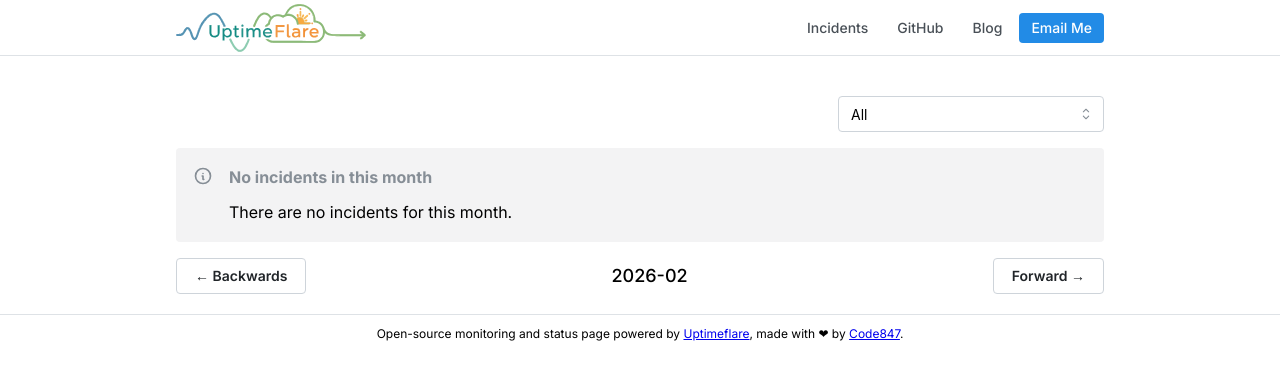
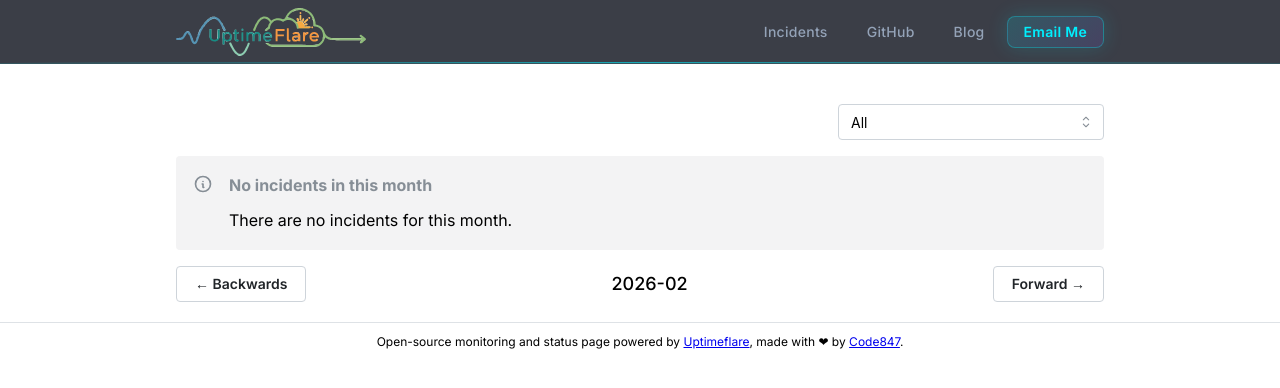
Before and after one commit to Code847/UptimeFlare, a Next.js app: page /incidents in a window 1280 px wide. Shown: the top 388 px of the page. Built offline with nearby package versions, Linux system fonts and the light colour scheme.

Commit message:
Add files via upload

```diff
--- a/styles/Header.module.css
+++ b/styles/Header.module.css
@@ -1,12 +1,26 @@
 .header {
-  height: rem(56px);
-  margin-bottom: rem(100px);
-  background-color: var(--mantine-color-body);
-  border-bottom: rem(1px) solid light-dark(var(--mantine-color-gray-3), var(--mantine-color-dark-4));
+  height: rem(64px);
+  margin-bottom: rem(80px);
+  background: rgba(10, 14, 26, 0.8);
+  backdrop-filter: blur(20px);
+  border-bottom: 1px solid rgba(0, 240, 255, 0.12);
+  position: relative;
+  overflow: hidden;
+
+  /* Scan line effect */
+  &::after {
+    content: '';
+    position: absolute;
+    bottom: 0;
+    left: 0;
+    right: 0;
+    height: 1px;
+    background: linear-gradient(90deg, transparent 0%, rgba(0, 240, 255, 0.6) 50%, transparent 100%);
+  }
 }
 
 .inner {
-  height: rem(56px);
+  height: rem(64px);
   display: flex;
   justify-content: space-between;
   align-items: center;
@@ -15,19 +29,28 @@
 .link {
   display: block;
   line-height: 1;
-  padding: rem(8px) rem(12px);
-  border-radius: var(--mantine-radius-sm);
+  padding: rem(8px) rem(16px);
+  border-radius: 8px;
   text-decoration: none;
-  color: light-dark(var(--mantine-color-gray-7), var(--mantine-color-dark-0));
+  color: #94a3b8;
   font-size: var(--mantine-font-size-sm);
   font-weight: 500;
+  border: 1px solid transparent;
+  transition: all 0.3s ease;
+  letter-spacing: 0.02em;
 
   @mixin hover {
-    background-color: light-dark(var(--mantine-color-gray-0), var(--mantine-color-dark-6));
+    color: #00f0ff;
+    background: rgba(0, 240, 255, 0.06);
+    border-color: rgba(0, 240, 255, 0.2);
+    box-shadow: 0 0 15px rgba(0, 240, 255, 0.1);
   }
 
   [data-mantine-color-scheme] &[data-active] {
-    background-color: var(--mantine-color-blue-filled);
-    color: var(--mantine-color-white);
+    background: linear-gradient(135deg, rgba(0, 240, 255, 0.15), rgba(139, 92, 246, 0.15));
+    color: #00f0ff;
+    border-color: rgba(0, 240, 255, 0.3);
+    box-shadow: 0 0 20px rgba(0, 240, 255, 0.15);
+    font-weight: 600;
   }
 }
--- /dev/null
+++ b/styles/global-tech.css
@@ -0,0 +1,229 @@
+/* ========================================
+   UptimeFlare · Cyberpunk / Sci-Tech Theme
+   ======================================== */
+
+:root {
+  /* Primary palette — electric cyan */
+  --tech-cyan: #00f0ff;
+  --tech-blue: #0ea5e9;
+  --tech-purple: #8b5cf6;
+  --tech-pink: #ec4899;
+  --tech-green: #22d3ee;
+  --tech-red: #f43f5e;
+  --tech-amber: #f59e0b;
+
+  /* Backgrounds */
+  --tech-bg-primary: #0a0e1a;
+  --tech-bg-secondary: #111827;
+  --tech-bg-card: rgba(15, 23, 42, 0.85);
+  --tech-bg-card-border: rgba(0, 240, 255, 0.15);
+
+  /* Text */
+  --tech-text-primary: #e2e8f0;
+  --tech-text-secondary: #94a3b8;
+  --tech-text-accent: #00f0ff;
+
+  /* Gradients */
+  --tech-gradient-linear: linear-gradient(135deg, #00f0ff 0%, #8b5cf6 50%, #ec4899 100%);
+  --tech-gradient-cyan-blue: linear-gradient(135deg, #00f0ff, #0ea5e9);
+  --tech-gradient-green-cyan: linear-gradient(135deg, #22d3ee, #00f0ff);
+  --tech-gradient-subtle: linear-gradient(135deg, rgba(0,240,255,0.08) 0%, rgba(139,92,246,0.08) 100%);
+
+  /* Glow */
+  --tech-glow-cyan: 0 0 20px rgba(0, 240, 255, 0.3), 0 0 60px rgba(0, 240, 255, 0.1);
+  --tech-glow-box: 0 0 15px rgba(0, 240, 255, 0.15), 0 0 45px rgba(0, 240, 255, 0.05);
+  --tech-glow-text: 0 0 10px rgba(0, 240, 255, 0.5);
+  --tech-glow-green: 0 0 12px rgba(34, 211, 238, 0.4);
+  --tech-glow-red: 0 0 12px rgba(244, 63, 94, 0.4);
+  --tech-glow-amber: 0 0 12px rgba(245, 158, 11, 0.4);
+
+  /* Misc */
+  --tech-border-radius: 12px;
+  --tech-font-family: 'Inter', -apple-system, BlinkMacSystemFont, 'Segoe UI', sans-serif;
+  --tech-mono-font: 'JetBrains Mono', 'Fira Code', monospace;
+}
+
+/* ---- Global resets ---- */
+html, body {
+  margin: 0;
+  padding: 0;
+  background: var(--tech-bg-primary) !important;
+  color: var(--tech-text-primary) !important;
+  font-family: var(--tech-font-family);
+  -webkit-font-smoothing: antialiased;
+  min-height: 100vh;
+}
+
+/* Animated grid background */
+body::before {
+  content: '';
+  position: fixed;
+  inset: 0;
+  z-index: -2;
+  background-image:
+    linear-gradient(rgba(0, 240, 255, 0.03) 1px, transparent 1px),
+    linear-gradient(90deg, rgba(0, 240, 255, 0.03) 1px, transparent 1px);
+  background-size: 60px 60px;
+  pointer-events: none;
+}
+
+/* Ambient glow orbs */
+body::after {
+  content: '';
+  position: fixed;
+  top: -30%;
+  right: -20%;
+  width: 800px;
+  height: 800px;
+  z-index: -1;
+  background: radial-gradient(circle, rgba(0, 240, 255, 0.06) 0%, transparent 70%);
+  border-radius: 50%;
+  pointer-events: none;
+  animation: floatOrb 20s ease-in-out infinite alternate;
+}
+
+@keyframes floatOrb {
+  0% { transform: translate(0, 0); }
+  100% { transform: translate(-100px, 100px); }
+}
+
+/* ---- Mantine overrides ---- */
+
+/* MantineProvider force dark */
+[data-mantine-color-scheme="light"],
+[data-mantine-color-scheme="auto"] {
+  --mantine-color-body: var(--tech-bg-primary) !important;
+}
+
+/* Card glass effect */
+.mantine-Card-root {
+  background: var(--tech-bg-card) !important;
+  border: 1px solid var(--tech-bg-card-border) !important;
+  border-radius: var(--tech-border-radius) !important;
+  backdrop-filter: blur(12px);
+  box-shadow: var(--tech-glow-box) !important;
+  transition: border-color 0.3s ease, box-shadow 0.3s ease;
+}
+
+.mantine-Card-root:hover {
+  border-color: rgba(0, 240, 255, 0.3) !important;
+  box-shadow: 0 0 25px rgba(0, 240, 255, 0.2), 0 0 60px rgba(0, 240, 255, 0.08) !important;
+}
+
+/* Text overrides */
+.mantine-Text-root {
+  color: var(--tech-text-primary) !important;
+}
+
+.mantine-Title-root {
+  color: var(--tech-text-primary) !important;
+}
+
+/* Accordion */
+.mantine-Accordion-control {
+  background: transparent !important;
+  border-bottom: 1px solid rgba(0, 240, 255, 0.1) !important;
+  color: var(--tech-text-primary) !important;
+}
+
+.mantine-Accordion-control:hover {
+  background: rgba(0, 240, 255, 0.05) !important;
+}
+
+.mantine-Accordion-panel {
+  background: rgba(0, 240, 255, 0.02) !important;
+  border-bottom: 1px solid rgba(0, 240, 255, 0.08) !important;
+}
+
+.mantine-Accordion-chevron {
+  color: var(--tech-cyan) !important;
+}
+
+/* Divider */
+.mantine-Divider-root {
+  border-color: rgba(0, 240, 255, 0.15) !important;
+}
+
+/* Modal */
+.mantine-Modal-root .mantine-Modal-content {
+  background: var(--tech-bg-secondary) !important;
+  border: 1px solid var(--tech-bg-card-border) !important;
+  box-shadow: var(--tech-glow-cyan) !important;
+}
+
+/* Alert */
+.mantine-Alert-root {
+  background: rgba(15, 23, 42, 0.9) !important;
+  border: 1px solid var(--tech-bg-card-border) !important;
+  backdrop-filter: blur(8px);
+}
+
+/* Tooltip */
+.mantine-Tooltip-inner {
+  background: var(--tech-bg-secondary) !important;
+  border: 1px solid var(--tech-bg-card-border) !important;
+  color: var(--tech-text-primary) !important;
+  font-size: 0.8rem;
+  backdrop-filter: blur(8px);
+}
+
+/* Scrollbar */
+::-webkit-scrollbar {
+  width: 6px;
+}
+::-webkit-scrollbar-track {
+  background: var(--tech-bg-primary);
+}
+::-webkit-scrollbar-thumb {
+  background: rgba(0, 240, 255, 0.2);
+  border-radius: 3px;
+}
+::-webkit-scrollbar-thumb:hover {
+  background: rgba(0, 240, 255, 0.4);
+}
+
+/* ---- Utility classes ---- */
+
+.tech-gradient-text {
+  background: var(--tech-gradient-linear);
+  -webkit-background-clip: text;
+  -webkit-text-fill-color: transparent;
+  background-clip: text;
+}
+
+.tech-glow-text {
+  text-shadow: var(--tech-glow-text);
+}
+
+.tech-pulse-dot {
+  display: inline-block;
+  width: 10px;
+  height: 10px;
+  border-radius: 50%;
+  animation: pulse 2s ease-in-out infinite;
+}
+
+@keyframes pulse {
+  0%, 100% { opacity: 1; box-shadow: 0 0 4px currentColor; }
+  50% { opacity: 0.7; box-shadow: 0 0 12px currentColor, 0 0 24px currentColor; }
+}
+
+.tech-scan-line {
+  position: relative;
+  overflow: hidden;
+}
+.tech-scan-line::after {
+  content: '';
+  position: absolute;
+  top: 0;
+  left: 0;
+  right: 0;
+  height: 2px;
+  background: linear-gradient(90deg, transparent, var(--tech-cyan), transparent);
+  animation: scanLine 3s linear infinite;
+}
+@keyframes scanLine {
+  0% { top: 0; opacity: 0; }
+  50% { opacity: 1; }
+  100% { top: 100%; opacity: 0; }
+}
```
